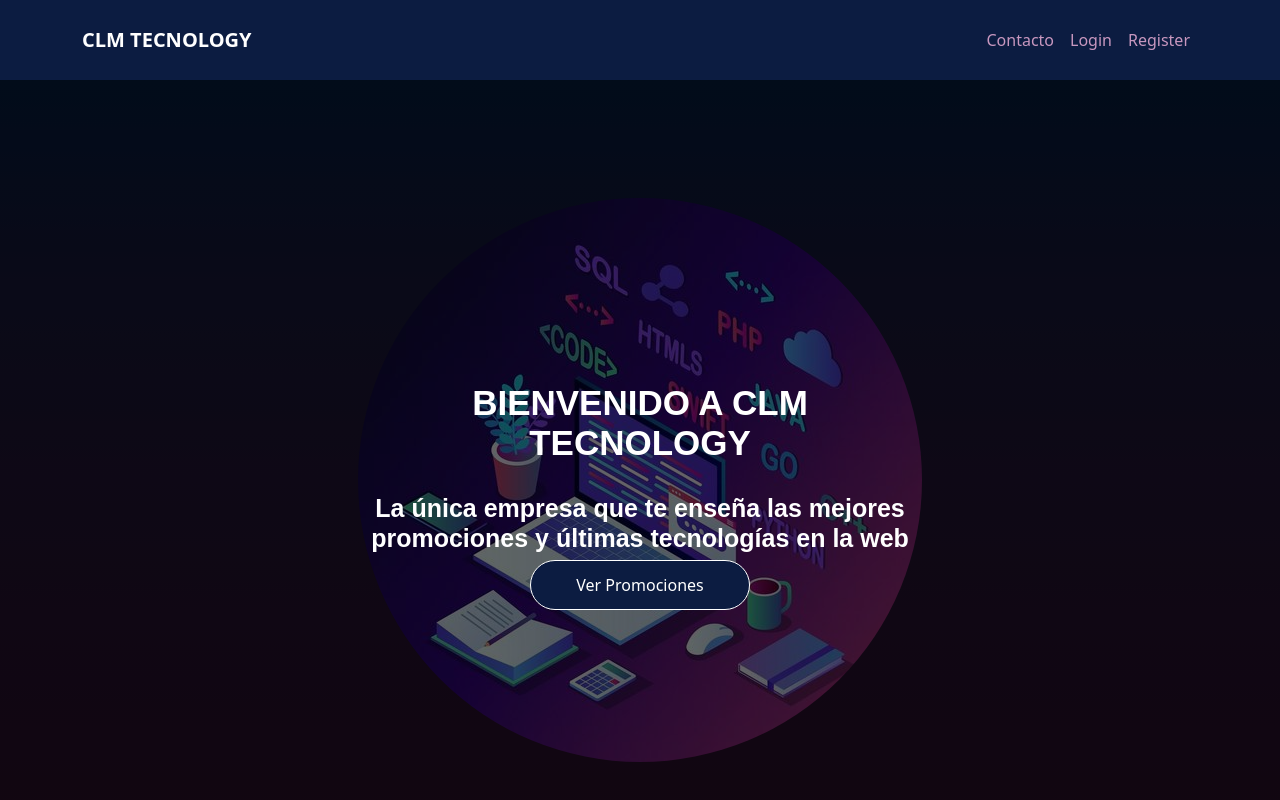
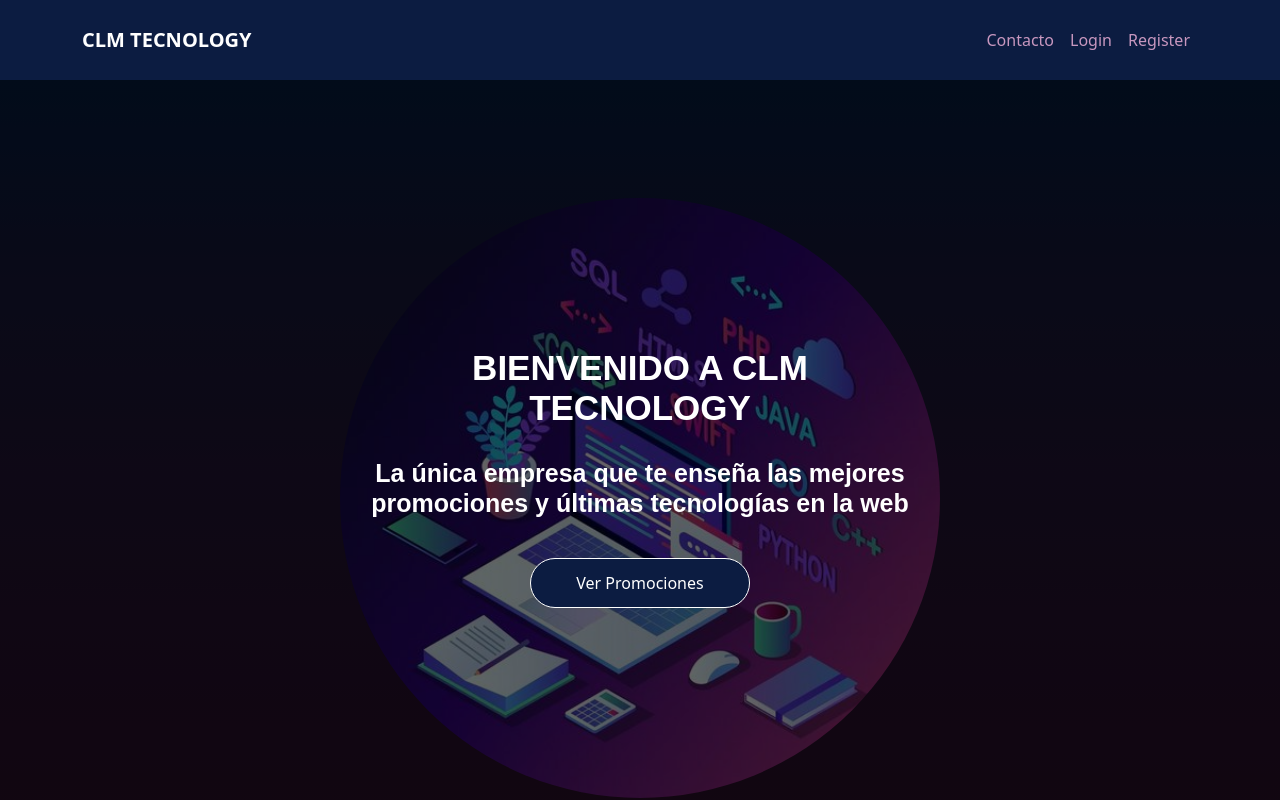
Before and after one commit to davidfalcon0266/Clm-promociones-gitlab, an Angular app: page / in a window 1280 px wide. Shown: the top 800 px of the page. Built offline with nearby package versions, Linux system fonts and the light colour scheme; a web font is replaced by a local one.

Commit message:
ajustes stylos mobile

```diff
--- a/src/app/Auth/login/login.component.html
+++ b/src/app/Auth/login/login.component.html
@@ -1,5 +1,5 @@
-<div class="contenedor-auth pt-2 animated slideInRight">
-   <div class="card-auth formMax">
+<div class="contenedor-auth ajustMarg pt-2 animated slideInRight">
+   <div class="card-auth">
        <div class="card-body">
            <div class="contenedor-form">
                <form [formGroup]="formG" class="formulario">
--- a/src/app/Auth/register/register.component.html
+++ b/src/app/Auth/register/register.component.html
@@ -1,4 +1,4 @@
-<div class="contenedor-auth register animated slideInRight">
+<div class="contenedor-auth ajustMarg animated slideInRight">
     <div class="card-auth login">
         <div class="card-body">
             <div class="contenedor-form">
--- a/src/app/app.component.html
+++ b/src/app/app.component.html
@@ -1,4 +1,6 @@
 <app-header></app-header>
-<router-outlet></router-outlet>
+<div class="row margin-aut">
+    <router-outlet></router-outlet>
+</div>
 <app-footer ></app-footer>
 <app-modal></app-modal>
--- a/src/app/components/contacto/contacto.component.css
+++ b/src/app/components/contacto/contacto.component.css
@@ -39,3 +39,7 @@
         margin-top: 0px;
     }
 }
+
+.contenedor-auth.ajustMarg {
+    padding-bottom: 30px;
+}
--- a/src/app/components/contacto/contacto.component.html
+++ b/src/app/components/contacto/contacto.component.html
@@ -7,8 +7,8 @@
             <p> Nos pondremos en contacto contigo cuanto antes.</p>
         </div>
         <div class="formulario-contacto">
-            <div class="contacto-form contenedor-auth">
-                <div class="card-auth formMax">
+            <div class="contacto-form contenedor-auth ajustMarg">
+                <div class="card-auth">
                     <div class="card-body">
                         <div class="contenedor-form">
                             <form [formGroup]="formG" class="formulario">
--- a/src/app/components/home/home.component.css
+++ b/src/app/components/home/home.component.css
@@ -8,10 +8,21 @@
     background-image: linear-gradient(to bottom, #041d42, #18193c, #231536, #29102f, #2d0d27);
 }
 .back-home {
-    max-width: 90%;
+    max-width: 600px;
+    width: 100%;
+    margin: 0 auto;
+    text-align: center;
+    position: absolute;
+    display: flex;
+    justify-content: center;
+    top: 15%;
+}
+.back-home img {
+    width: 100%;
+    height: 100%;
+    border-radius: 50%;
     object-fit: cover;
-    background-size: cover;
-    border-radius: 100%;
+    object-position: left 20% top 25%;
 }
 .background-fixed {
     position: absolute;
@@ -20,32 +31,41 @@
     background-color: rgba(01, 01, 01, .6);
     z-index: 9;
 }
+.intro {
+    width: 98%;
+    margin: 0 auto;
+    text-align: center;
+    position: relative;
+    z-index: 99;
+}
+@media (max-width: 550px) {
+    .back-home  {
+        display: none;
+    }
+    .intro {
+        margin: -80px auto 0;
+    }
+}
 .titulo-principal {
     max-width: 550px;
     width: 98%;
     color: #fff;
     font-size: 35px;
     font-weight: bold;
-    position: absolute;
-    z-index: 99;
+    position: relative;
+    margin: 0 auto;
     text-align: center;
     line-height: 40px;
 }
 .titulo-principal p {
     font-size: 25px;
-    margin-top: 30px;
+    margin: 30px 0 40px;
     line-height: 30px;
 }
 .btn-home {
-    position: absolute;
-    top: 60%;
-    z-index: 99;
+    position: relative;
 }
-@media (max-width: 375px) {
-    .btn-home {
-        top: 75%;
-    }
-}
+
 @media (max-width: 550px) {
     .titulo-principal {
         font-size: 27px;
--- a/src/app/components/home/home.component.html
+++ b/src/app/components/home/home.component.html
@@ -1,9 +1,13 @@
 
 <div class="contenedor-home animated slideInRight">
-    <img class="back-home" src="../../../assets/img/background-home.jpg" alt="">
+    <div class="back-home">
+        <img src="../../../assets/img/background-home.jpg" alt="">
+    </div>
+    <div class="intro">
+        <h1 class="titulo-principal">BIENVENIDO A CLM TECNOLOGY <p>La única empresa que te enseña las mejores promociones y últimas tecnologías en la web</p> </h1>
+        <div class="btn-home contenedor-btn">
+           <button type="button" (click)="verPromociones()" class="btn btn-success btn-custom">Ver Promociones</button>
+        </div>
+    </div>
     <div class="background-fixed"></div>
-    <h1 class="titulo-principal">BIENVENIDO A CLM TECNOLOGY <p>La única empresa que te enseña las mejores promociones y últimas tecnologías en la web</p> </h1>
-    <div class="btn-home contenedor-btn">
-       <button type="button" (click)="verPromociones()" class="btn btn-success btn-custom">Ver Promociones</button>
-    </div>
 </div>
--- a/src/styles.css
+++ b/src/styles.css
@@ -3,17 +3,14 @@
 /* Auth Form*/
 .contenedor-auth {
     display: flex;
-    height: 100vh;
+    height: 100%;
     justify-content: center;
     align-items: center;
     margin-top: -1px;
     background-image: linear-gradient(to bottom, #041d42, #18193c, #231536, #29102f, #2d0d27);
 }
-@media (max-width: 768px) {
-    .contenedor-auth.register {
-        padding-bottom: 30px;
-        height: 106vh;
-    }
+.contenedor-auth.ajustMarg {
+    padding-bottom: 30px;
 }
 .card-auth {
     position: relative;
@@ -167,3 +164,6 @@ animation-name: slideInDown;
     -webkit-animation-delay: .1s;
     animation-delay: .1s;
 }
+.margin-aut {
+    margin-top: -2px !important;
+}
```
